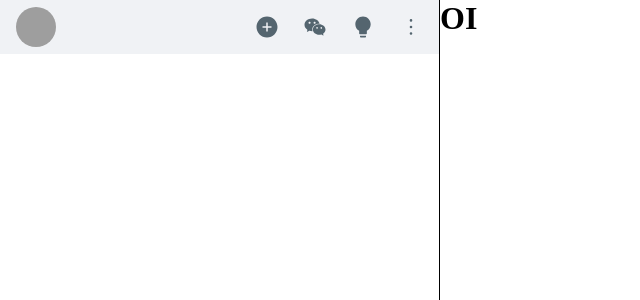
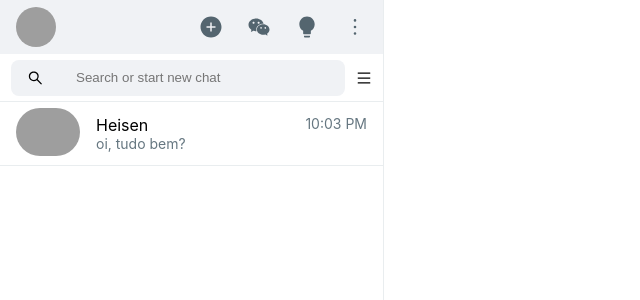
Before and after one commit to Durvalm/ReactJS-Projects, a React (Vite) app in the folder whatsapp/: page / in a window 1280 px wide. Shown: the top 300 px of the page, without its empty margins (0-640 px from the left). Built offline with nearby package versions, Linux system fonts and the light colour scheme; grey boxes are pictures that could not be loaded; the HTML template or start-up script is replaced by a standard one.

Commit message:
search bar

```diff
--- a/whatsapp/src/App.css
+++ b/whatsapp/src/App.css
@@ -11,6 +11,6 @@
 .wrapper {
   width: 100%;
   height: 100vh;
-  display: grid;
-  grid-template-columns: 440px 1fr;
+  display: flex;
+  /* grid-template-columns: 400px 1fr; */
 }
--- /dev/null
+++ b/whatsapp/src/components/allChats/Chats.tsx
@@ -0,0 +1,24 @@
+import { Section, Chat, ChatIcon, ChatName, ChatMessage, ChatInfo } from "./chatsStyles";
+
+
+export function Chats() {
+    return (
+        <Section>
+            <Chat>
+                <ChatIcon>
+                    <img src="https://avatars.githubusercontent.com/u/31549323?v=4"></img>
+                </ChatIcon>
+                <ChatInfo>
+                <ChatName>
+                    <span>Heisen</span>
+                    <span className="time">10:03 PM</span>
+                </ChatName>
+                <ChatMessage>
+                    <span>oi, tudo bem?</span>
+                    <p></p>
+                </ChatMessage>
+                </ChatInfo>
+            </Chat>
+        </Section>
+    )
+}
--- a/whatsapp/src/components/allChats/Search.tsx
+++ b/whatsapp/src/components/allChats/Search.tsx
@@ -1,16 +1,15 @@
-import { Section, SearchBar } from "./searchStyles";
-
+import { Section, SearchBar, Input } from "./searchStyles";
+import { AiOutlineSearch, AiOutlineMenu } from 'react-icons/ai'
 
 export function Search() {
   return (
     <Section >
       <SearchBar>
-        {/* <SearchIcon />
-        <Input />
-        <CollapseIcon /> */}
-        <i>s</i>
-        <input type="text"></input>
-        <i>c</i>
+        <Input>
+          <AiOutlineSearch size={20}/>
+          <input type="text" placeholder="Search or start new chat"></input>
+        </Input>
+        <AiOutlineMenu />
       </SearchBar>
     </Section>
   )
--- /dev/null
+++ b/whatsapp/src/components/allChats/chatsStyles.ts
@@ -0,0 +1,51 @@
+import { styled } from "styled-components";
+
+
+export const Section = styled.section`
+    font-family: -apple-system, BlinkMacSystemFont, 'Segoe UI', Roboto, Oxygen, Ubuntu, Cantarell, 'Open Sans', 'Helvetica Neue', sans-serif;
+
+`
+
+export const Chat = styled.div`
+  display: flex;
+  flex-direction: row;
+  align-items: center;
+  border-bottom: 1px solid #e9edef;
+  height: 4rem;
+  padding: 1rem;
+  gap: 1rem;
+`
+
+export const ChatIcon = styled.div`
+  img {
+    height: 3rem;
+    border: 0;
+    border-radius: 9999px;
+  }
+`
+
+export const ChatInfo = styled.div`
+  display: flex;
+  flex-direction: column;
+  flex: 1;
+`
+
+export const ChatName = styled.div`
+  display: flex;
+  justify-content: space-between;
+
+  .time {
+    color: #667781;
+    font-size: 0.875rem;
+  }
+`
+
+export const ChatMessage = styled.div`
+  display: flex;
+  justify-content: space-between;
+  font-size: 0.875rem;
+
+  span {
+    color: #667781;
+  }
+`
--- a/whatsapp/src/components/allChats/index.tsx
+++ b/whatsapp/src/components/allChats/index.tsx
@@ -1,8 +1,21 @@
+import { useState } from "react";
+import { Chats } from "./Chats";
+import { Search } from "./Search";
 import { Section, Header, Icons, FuncIcons, Profile,
         AddIcon, ChatIcon, BulbIcon, MoreIcon
 } from "./styles";
 
+export interface ChatType {
+    id: number;
+    name: string;
+    img: string
+    message: string;
+    date: Date;
+}
+
+
 export function AllChats() {
+    // const [chats, setChats] = useState<ChatType[]>([])
     return (
         <Section>
         <Header>
@@ -18,6 +31,11 @@ export function AllChats() {
                 </FuncIcons>
             </Icons>
         </Header>
+        <Search />
+        {/* {chats.map((chat) => (
+            <Chats key={chat.id} name={chat.name}  />
+        ))} */}
+        <Chats />
         </Section>
     )
 }
--- a/whatsapp/src/components/allChats/searchStyles.ts
+++ b/whatsapp/src/components/allChats/searchStyles.ts
@@ -1,21 +1,40 @@
 import { styled } from "styled-components";
 
 export const Section = styled.section`
+  display: flex ;
+  align-items: center;
+  background-color: white;
+  border-bottom: 1px solid #e9edef;
+  height: 3rem;
+`
+
+export const SearchBar = styled.div`
+  display: flex;
+  flex: 1;
+  align-items: center;
+  justify-content: space-between;
+  margin: 0.5rem 0.7rem;
+  gap: 0.7rem;
 
 `
 
-export const SearchBar = styled.div`
+export const Input = styled.div`
+  display: flex;
+  align-items: center;
+  flex: 1;
+  background-color: #f0f2f5;
+  border: 0;
+  border-radius: 8px;
+  padding: 0.5rem;
+  gap: 2rem;
 
+  input {
+    border: none;
+    background-color: #f0f2f5;
+    width: 100%;
+  }
+
+  &:first-child {
+    padding-left: 1rem;
+  }
 `
-
-// export const SearchIcon = styled.div`
-
-// `
-
-// export const Input = styled.div`
-
-// `
-
-// export const CollapseIcon = styled.div`
-
-// `
--- a/whatsapp/src/components/allChats/styles.ts
+++ b/whatsapp/src/components/allChats/styles.ts
@@ -3,7 +3,12 @@ import { AiFillPlusCircle, AiFillBulb, AiOutlineMore, AiFillWechat } from 'react
 
 
 export const Section = styled.section`
-  border-right: 0.5px black solid;
+  border-right: 1px #e9edef solid;
+  flex: 0 0 30%;
+
+  @media (max-width: 768px) {
+    flex: 0 0 45%
+  }
 `
 
 export const Header = styled.div`
@@ -39,14 +44,11 @@ export const FuncIcons = styled.div`
 
 const BaseFuncIcons = styled.div`
   height: 4rem;
-  background-color: white;
   padding: 1rem;
-
 `
 
 export const AddIcon = styled(AiFillPlusCircle)`
   ${BaseFuncIcons}
-  background-color: #3b4a54;
 `
 export const BulbIcon = styled(AiFillBulb)`
   ${BaseFuncIcons}
--- a/whatsapp/src/components/chat/index.tsx
+++ b/whatsapp/src/components/chat/index.tsx
@@ -1,5 +1,5 @@
 export function Chat() {
     return (
-        <h1>OI</h1>
+            <h1></h1>
     )
 }
```
